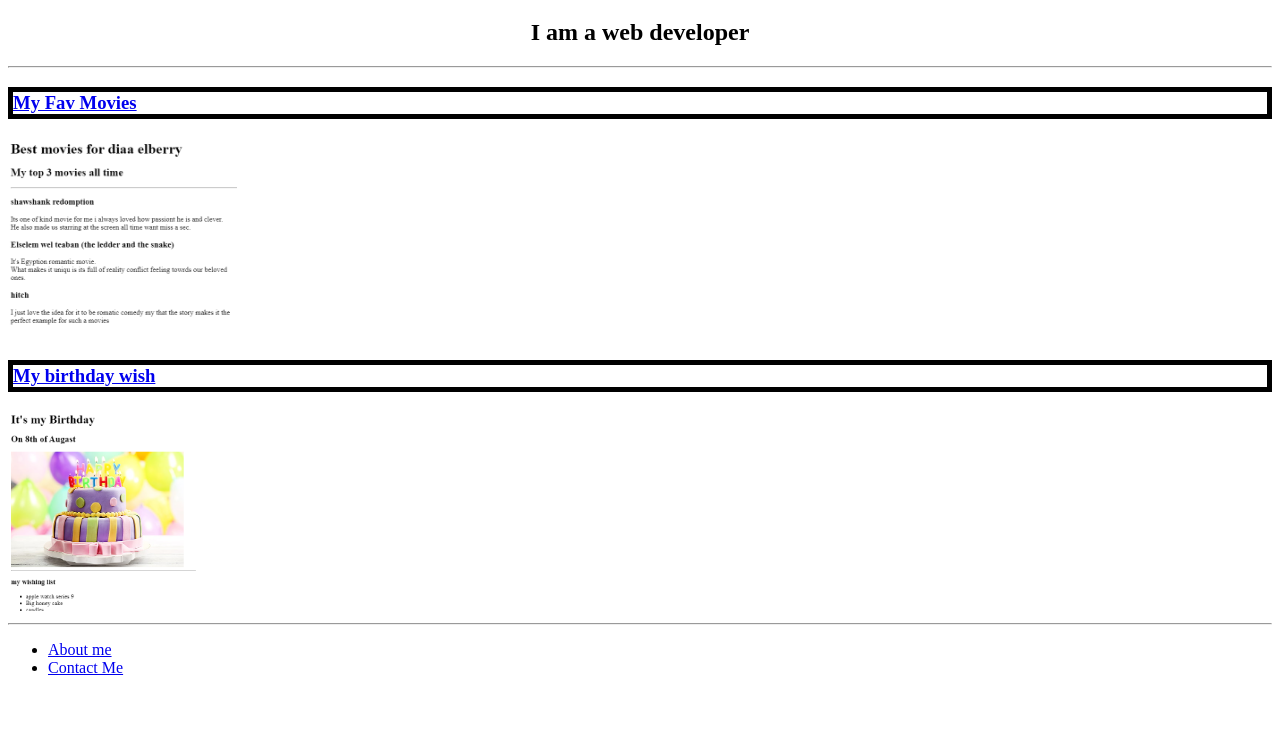
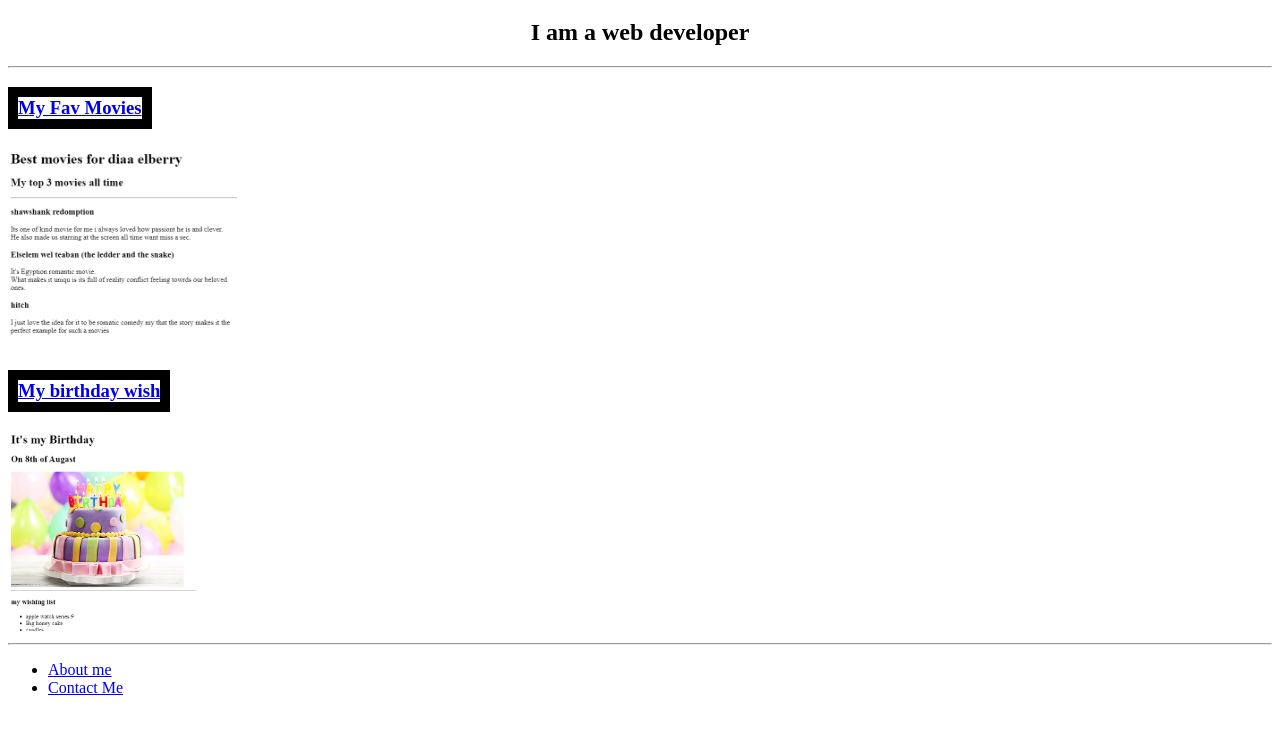
Before and after one commit to diaasgd/TEST, a plain HTML site: page index.html in a window 1280 px wide. Shown: the part 61-792 px from the top of the page. Drawn offline with Linux system fonts and the light colour scheme.

Commit message:
Update STAYLE.CSS

```diff
--- a/STAYLE.CSS
+++ b/STAYLE.CSS
@@ -3,12 +3,12 @@ h1, h2 {
     text-align: center;
 }
 h3 {
-border: 5px solid black;
-border-radius: 2.5px
+border: 10px solid black;
+border-radius: 5px
 background-color: #9b988e;
+width: fit-content;
 div {
-    display: flex;
-    flex-wrap: wrap;
+    display: inline-block;
     height: 100vh;
     background-color: #f2f2f2;
 }
```
